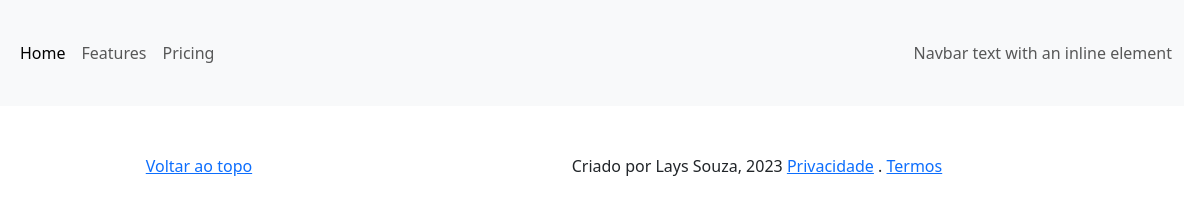
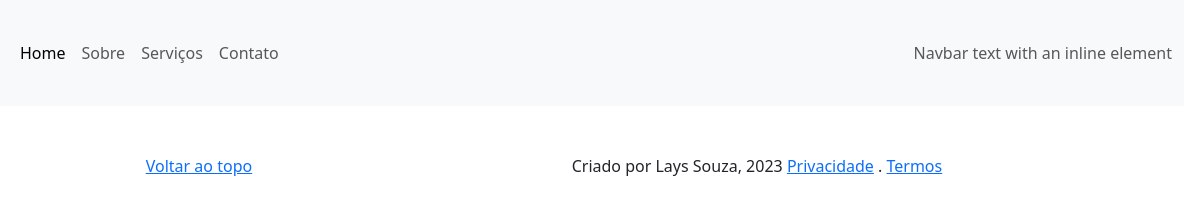
Before and after one commit to diasdaniel90/imobiliaria, a plain HTML site: page index.html in a window 1280 px wide. Shown: the full height of the page, 96-1280 px from the left. Drawn offline with nearby package versions, Linux system fonts and the light colour scheme.

Commit message:
ajustes nomes nav bar

```diff
--- a/index.html
+++ b/index.html
@@ -21,10 +21,13 @@
                 <a class="nav-link active" aria-current="page" href="#">Home</a>
               </li>
               <li class="nav-item">
-                <a class="nav-link" href="#">Features</a>
+                <a class="nav-link" href="#">Sobre</a>
               </li>
               <li class="nav-item">
-                <a class="nav-link" href="#">Pricing</a>
+                <a class="nav-link" href="#">Serviços</a>
+              </li>
+              <li class="nav-item">
+                <a class="nav-link" href="#">Contato</a>
               </li>
             </ul>
             <span class="navbar-text">
```
